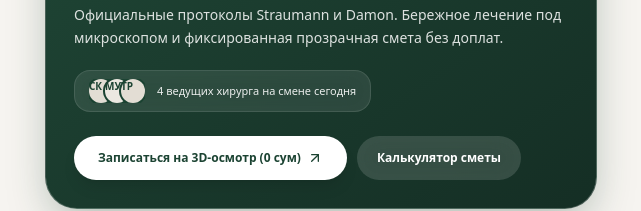
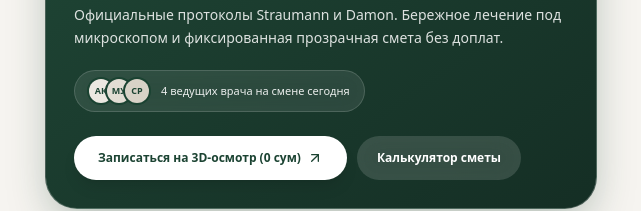
Before and after one commit to augst093/dental-miniapp, a Next.js app: page / in a window 1280 px wide. Shown: the part 208-419 px from the top of the page, without its empty margins (319-960 px from the left). Built offline with nearby package versions, Linux system fonts and the light colour scheme.

Commit message:
style: perfect dock padding clearance and avatar initials pill

```diff
--- a/src/app/page.tsx
+++ b/src/app/page.tsx
@@ -327,7 +327,7 @@ export default function MiniAppPage() {
       </header>
 
       {/* 2. TAB CONTENT VIEWS */}
-      <main className="flex-1 px-3 pt-3 max-w-xl mx-auto w-full">
+      <main className="flex-1 px-3 pt-3 pb-32 max-w-xl mx-auto w-full">
 
         {/* ========================================================
             TAB 1: ГЛАВНАЯ (HOME / DASHBOARD)
@@ -365,16 +365,16 @@ export default function MiniAppPage() {
                 </p>
 
                 {/* Micro-Social Proof / Doctor Avatar Stack */}
-                <div className="flex items-center gap-3 mb-6 bg-white/10 backdrop-blur-md px-3.5 py-2 rounded-2xl w-fit border border-white/10">
-                  <div className="flex -space-x-2 overflow-hidden">
-                    <div className="inline-block h-6 w-6 rounded-full bg-[#E2DDD4] text-[#1B4332] text-[10px] font-bold flex items-center justify-center ring-2 ring-[#1B4332]">СК</div>
-                    <div className="inline-block h-6 w-6 rounded-full bg-[#ECE8E1] text-[#1B4332] text-[10px] font-bold flex items-center justify-center ring-2 ring-[#1B4332]">МУ</div>
-                    <div className="inline-block h-6 w-6 rounded-full bg-[#E3DDD4] text-[#1B4332] text-[10px] font-bold flex items-center justify-center ring-2 ring-[#1B4332]">ТР</div>
+                <div className="flex items-center gap-3 mb-6 bg-white/10 backdrop-blur-md px-3.5 py-2 rounded-full w-fit border border-white/15">
+                  <div className="flex -space-x-1.5 items-center">
+                    <span className="w-6 h-6 rounded-full bg-[#ECE8E1] text-[#1B4332] text-[9px] font-bold flex items-center justify-center ring-2 ring-[#1B4332] shadow-xs">АК</span>
+                    <span className="w-6 h-6 rounded-full bg-[#E2DDD4] text-[#1B4332] text-[9px] font-bold flex items-center justify-center ring-2 ring-[#1B4332] shadow-xs">МУ</span>
+                    <span className="w-6 h-6 rounded-full bg-[#D8D2C7] text-[#1B4332] text-[9px] font-bold flex items-center justify-center ring-2 ring-[#1B4332] shadow-xs">СР</span>
                   </div>
                   <span className="text-[11px] text-white/90 font-medium">
-                    {lang === 'ru' && '4 ведущих хирурга на смене сегодня'}
+                    {lang === 'ru' && '4 ведущих врача на смене сегодня'}
                     {lang === 'uz' && 'Bugun 4 nafar yetakchi shifokor qabulda'}
-                    {lang === 'en' && '4 senior specialists on duty today'}
+                    {lang === 'en' && '4 senior doctors on duty today'}
                   </span>
                 </div>
 
```
